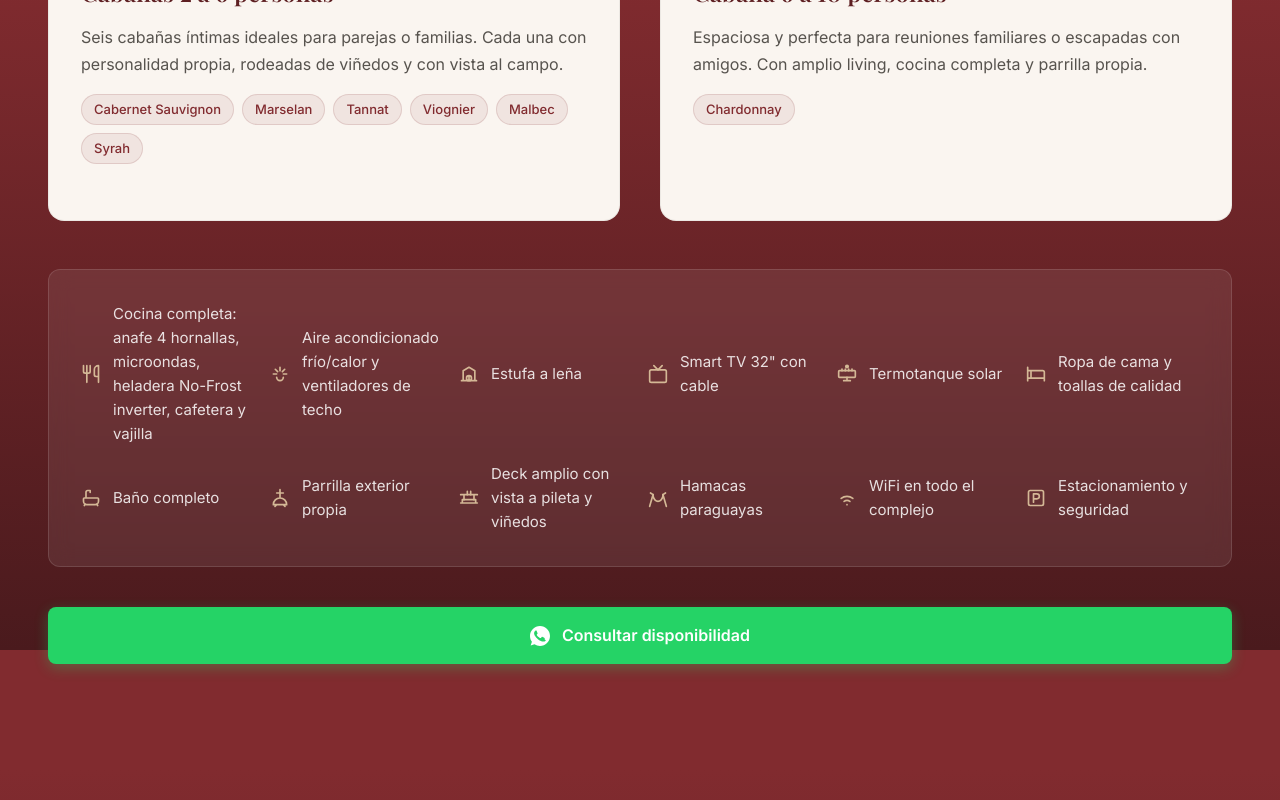
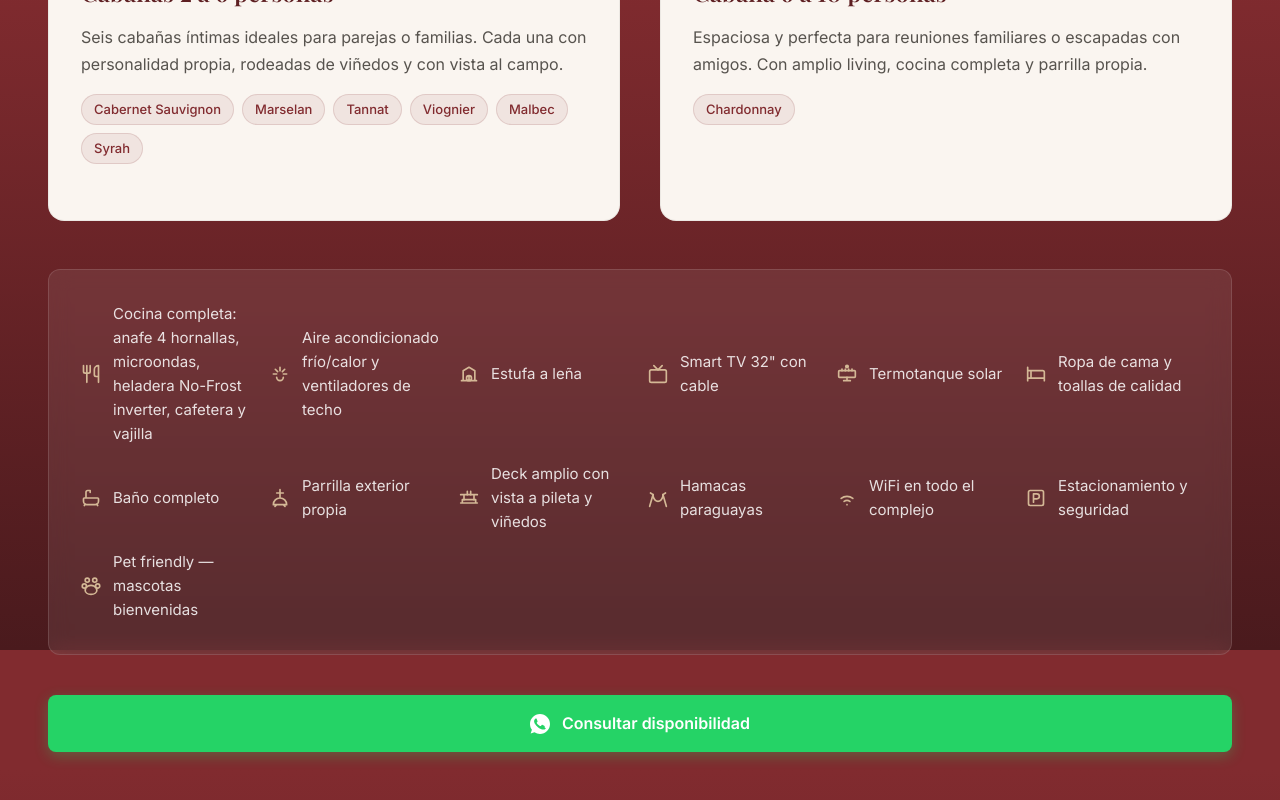
Before and after one commit to Nico-Olg/cabanas, a React (Vite) app: page / in a window 1280 px wide. Shown: the part 4950-5750 px from the top of the page. Built offline with nearby package versions, Linux system fonts and the light colour scheme; the HTML template or start-up script is replaced by a standard one.

Commit message:
Agrego info pet friendly

```diff
--- a/src/components/Cabanas.jsx
+++ b/src/components/Cabanas.jsx
@@ -85,6 +85,13 @@ const DeckIcon = () => (
   </svg>
 );
 
+const PetIcon = () => (
+  <svg viewBox="0 0 24 24" fill="none" stroke="currentColor" strokeWidth="2" strokeLinecap="round" strokeLinejoin="round">
+    <path d="M10 5.172C10 3.782 8.884 2.5 7.5 2.5S5 3.782 5 5.172C5 6.56 6.116 7.5 7.5 7.5S10 6.56 10 5.172zM19 5.172C19 3.782 17.884 2.5 16.5 2.5S14 3.782 14 5.172C14 6.56 15.116 7.5 16.5 7.5S19 6.56 19 5.172zM6.5 12.172C6.5 10.782 5.384 9.5 4 9.5s-2.5 1.282-2.5 2.672C1.5 13.56 2.616 14.5 4 14.5s2.5-1.44 2.5-2.328zM22.5 12.172C22.5 10.782 21.384 9.5 20 9.5s-2.5 1.282-2.5 2.672c0 1.388 1.116 2.328 2.5 2.328s2.5-1.44 2.5-2.328z"/>
+    <path d="M12 22c-4 0-7-2-7-5 0-2 1.5-4 3.5-5 1-.5 2.2-.8 3.5-.8s2.5.3 3.5.8c2 1 3.5 3 3.5 5 0 3-3 5-7 5z"/>
+  </svg>
+);
+
 const Cabanas = () => {
   const { t } = useTranslation();
   const ref = useRef(null);
@@ -127,6 +134,7 @@ const Cabanas = () => {
     { icon: <HammockIcon />, label: t('cabins.amenity_hammocks') },
     { icon: <WifiIcon />, label: t('cabins.amenity_wifi') },
     { icon: <ParkingIcon />, label: t('cabins.amenity_parking') },
+    { icon: <PetIcon />, label: t('cabins.amenity_pets') },
   ];
 
   return (
--- a/src/components/CabinModal.jsx
+++ b/src/components/CabinModal.jsx
@@ -72,6 +72,12 @@ const DeckIcon = () => (
     <path d="M10 8V4M14 8V4"/>
   </svg>
 );
+const PetIcon = () => (
+  <svg viewBox="0 0 24 24" fill="none" stroke="currentColor" strokeWidth="2" strokeLinecap="round" strokeLinejoin="round">
+    <path d="M10 5.172C10 3.782 8.884 2.5 7.5 2.5S5 3.782 5 5.172C5 6.56 6.116 7.5 7.5 7.5S10 6.56 10 5.172zM19 5.172C19 3.782 17.884 2.5 16.5 2.5S14 3.782 14 5.172C14 6.56 15.116 7.5 16.5 7.5S19 6.56 19 5.172zM6.5 12.172C6.5 10.782 5.384 9.5 4 9.5s-2.5 1.282-2.5 2.672C1.5 13.56 2.616 14.5 4 14.5s2.5-1.44 2.5-2.328zM22.5 12.172C22.5 10.782 21.384 9.5 20 9.5s-2.5 1.282-2.5 2.672c0 1.388 1.116 2.328 2.5 2.328s2.5-1.44 2.5-2.328z"/>
+    <path d="M12 22c-4 0-7-2-7-5 0-2 1.5-4 3.5-5 1-.5 2.2-.8 3.5-.8s2.5.3 3.5.8c2 1 3.5 3 3.5 5 0 3-3 5-7 5z"/>
+  </svg>
+);
 
 const CabinModal = ({ isOpen, onClose, cabinType }) => {
   const { t } = useTranslation();
@@ -134,6 +140,7 @@ const CabinModal = ({ isOpen, onClose, cabinType }) => {
     { icon: <HammockIcon />, label: t('cabins.amenity_hammocks') },
     { icon: <WifiIcon />, label: t('cabins.amenity_wifi') },
     { icon: <ParkingIcon />, label: t('cabins.amenity_parking') },
+    { icon: <PetIcon />, label: t('cabins.amenity_pets') },
   ];
 
   // Reset image index when modal opens
--- a/src/i18n/en.js
+++ b/src/i18n/en.js
@@ -42,7 +42,7 @@ const en = {
   "gallery.img3": "Pool",
   "gallery.img4": "Wine Patio",
   "gallery.img5": "Vineyards",
-  "gallery.img6": "Natural Setting",
+  "gallery.img6": "Pet Friendly",
   "gallery.view_gallery": "View gallery",
 
   // ===== CABINS =====
@@ -66,6 +66,7 @@ const en = {
   "cabins.amenity_hammocks": "Paraguayan hammocks",
   "cabins.amenity_wifi": "WiFi throughout the complex",
   "cabins.amenity_parking": "Parking & security",
+  "cabins.amenity_pets": "Pet friendly — pets welcome",
   "cabins.cta": "Check availability",
   "cabins.view_more": "View details",
 
@@ -206,7 +207,7 @@ const en = {
   "faq.q5": "Can we do wine tastings?",
   "faq.a5": "Absolutely. We offer tastings of the varieties we grow in our vineyards. It's an informal, intimate experience — perfect for discovering Entre Ríos wines.",
   "faq.q6": "Are pets allowed?",
-  "faq.a6": "Please ask us when booking. Depending on availability and pet type, we can arrange your stay so the whole family can enjoy.",
+  "faq.a6": "Yes! We are a pet-friendly complex. Your pet is part of the family and is welcome here. We have spacious green areas, trails and an ideal natural setting for you to enjoy together. Just let us know when booking so we can prepare everything.",
 
   // ===== POSTALES BANNER =====
   "postales.eyebrow": "New project",
--- a/src/i18n/es.js
+++ b/src/i18n/es.js
@@ -42,7 +42,7 @@ const es = {
   "gallery.img3": "Pileta entre viñedos",
   "gallery.img4": "Patio Viñero",
   "gallery.img5": "Hileras de cepas",
-  "gallery.img6": "Naturaleza entrerriana",
+  "gallery.img6": "Pet Friendly",
   "gallery.view_gallery": "Ver galería",
 
   // ===== DIVIDER =====
@@ -69,6 +69,7 @@ const es = {
   "cabins.amenity_hammocks": "Hamacas paraguayas",
   "cabins.amenity_wifi": "WiFi en todo el complejo",
   "cabins.amenity_parking": "Estacionamiento y seguridad",
+  "cabins.amenity_pets": "Pet friendly — mascotas bienvenidas",
   "cabins.cta": "Consultar disponibilidad",
   "cabins.view_more": "Ver detalles",
 
@@ -166,7 +167,7 @@ const es = {
   "faq.q5": "¿Se pueden hacer degustaciones de vinos?",
   "faq.a5": "Por supuesto. Ofrecemos degustaciones de las variedades que cultivamos en nuestros viñedos. Es una experiencia informal e íntima, ideal para conocer los vinos entrerrianos.",
   "faq.q6": "¿Aceptan mascotas?",
-  "faq.a6": "Consultanos al momento de la reserva. Dependiendo de la disponibilidad y el tipo de mascota, podemos coordinar tu estadía para que toda la familia disfrute.",
+  "faq.a6": "¡Sí! Somos un complejo pet friendly. Tu mascota es parte de la familia y es bienvenida. Contamos con amplios espacios verdes, senderos y un entorno natural ideal para que disfruten juntos. Solo te pedimos que nos avises al momento de la reserva para preparar todo.",
 
   // ===== UBICACIÓN =====
   "location.eyebrow": "Ubicación",
--- a/src/i18n/pt.js
+++ b/src/i18n/pt.js
@@ -42,7 +42,7 @@ const pt = {
   "gallery.img3": "Piscina",
   "gallery.img4": "Pátio do Vinhedo",
   "gallery.img5": "Vinhedos",
-  "gallery.img6": "Ambiente Natural",
+  "gallery.img6": "Pet Friendly",
   "gallery.view_gallery": "Ver galeria",
 
   // ===== CABANAS =====
@@ -66,6 +66,7 @@ const pt = {
   "cabins.amenity_hammocks": "Redes paraguaias",
   "cabins.amenity_wifi": "WiFi em todo o complexo",
   "cabins.amenity_parking": "Estacionamento e segurança",
+  "cabins.amenity_pets": "Pet friendly — animais de estimação bem-vindos",
   "cabins.cta": "Consultar disponibilidade",
   "cabins.view_more": "Ver detalhes",
 
@@ -206,7 +207,7 @@ const pt = {
   "faq.q5": "É possível fazer degustações de vinhos?",
   "faq.a5": "Com certeza. Oferecemos degustações das variedades que cultivamos em nossos vinhedos. É uma experiência informal e íntima, ideal para conhecer os vinhos de Entre Ríos.",
   "faq.q6": "Aceitam animais de estimação?",
-  "faq.a6": "Consulte-nos no momento da reserva. Dependendo da disponibilidade e do tipo de animal, podemos organizar sua estadia para que toda a família aproveite.",
+  "faq.a6": "Sim! Somos um complexo pet friendly. Seu animal de estimação faz parte da família e é bem-vindo. Contamos com amplos espaços verdes, trilhas e um entorno natural ideal para aproveitarem juntos. Apenas nos avise no momento da reserva para prepararmos tudo.",
 
   // ===== POSTALES BANNER =====
   "postales.eyebrow": "Novo projeto",
```
